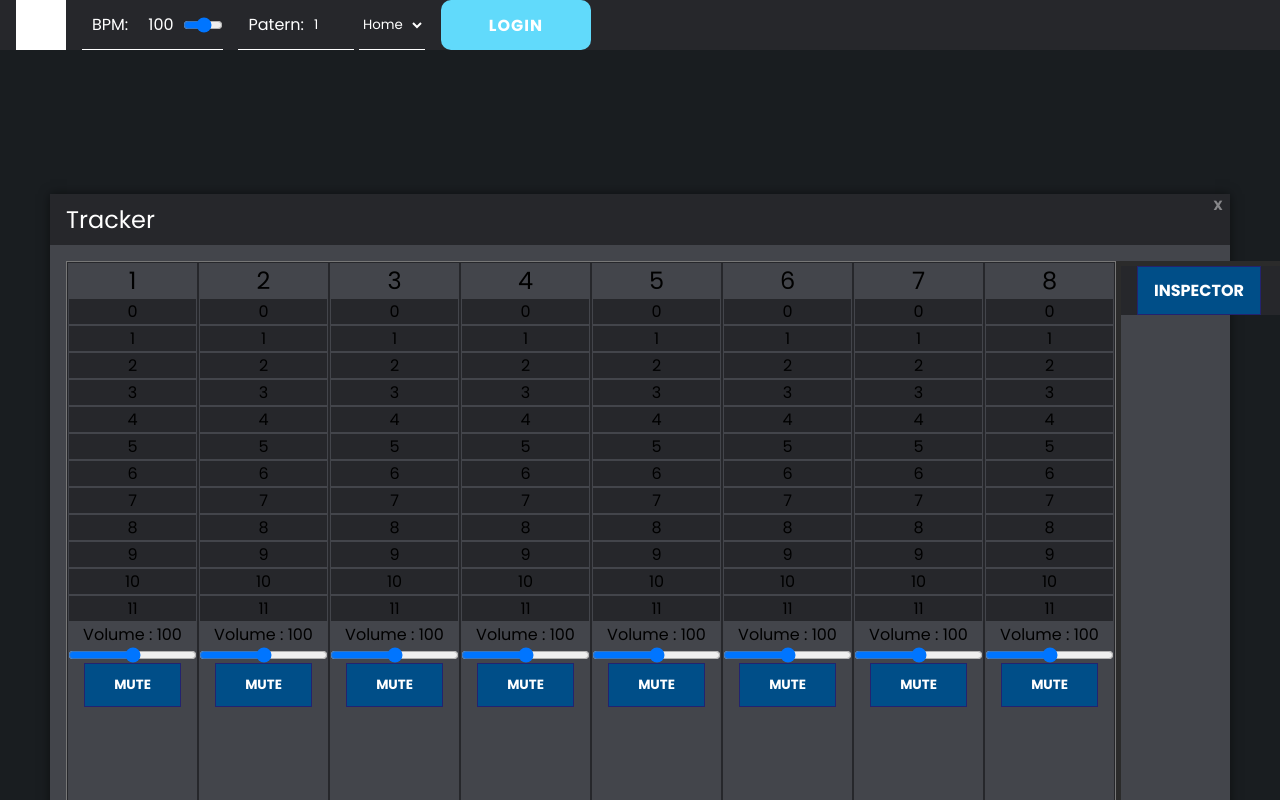
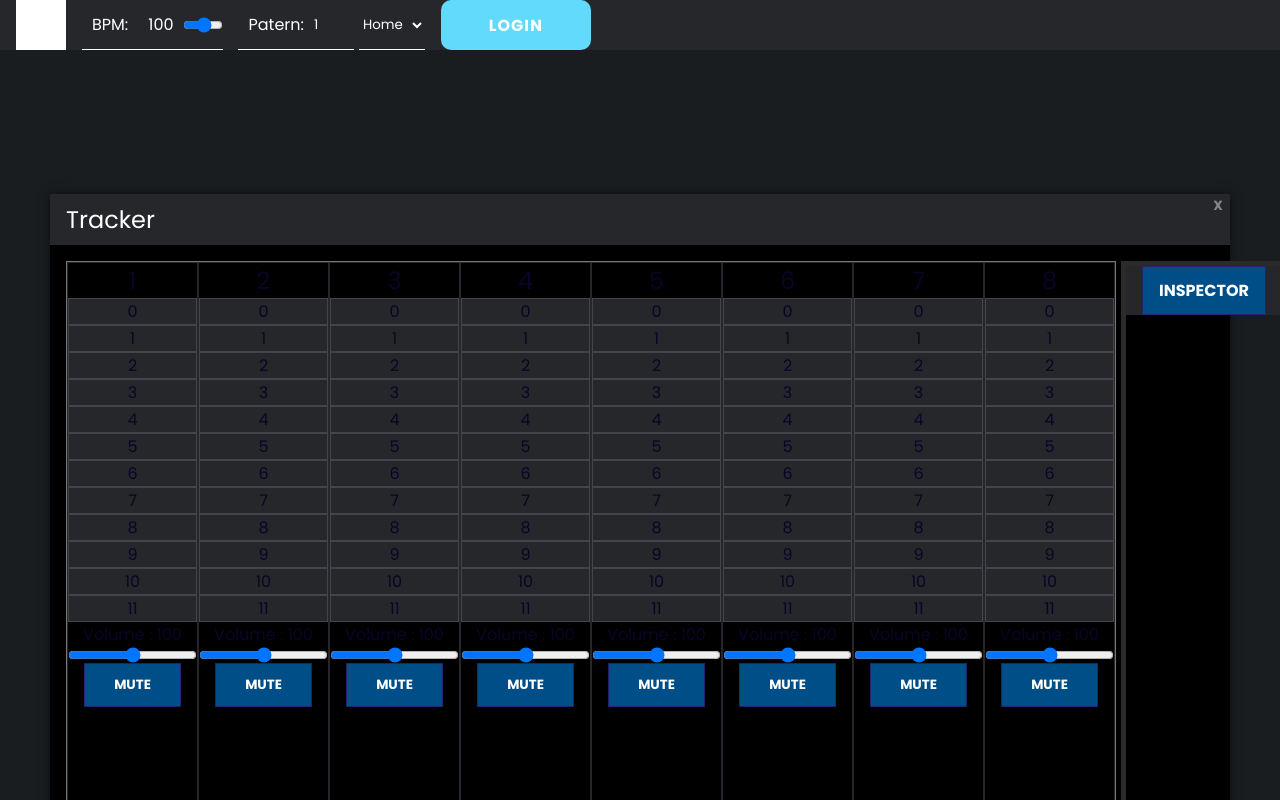
Before and after one commit to Procaillass/JamRacker, a React (Create React App) app: page /playlist in a window 1280 px wide. Shown: the top 800 px of the page. Built offline with nearby package versions, Linux system fonts and the light colour scheme.

Commit message:
Add drag and drop component

```diff
--- a/src/App.js
+++ b/src/App.js
@@ -30,7 +30,6 @@ function App() {
   */
 
   const PianoLocalStorage = localStorage.getItem("Data-piano");
-  console.log(PianoLocalStorage);
   const PianoLocalStorageNotes= PianoLocalStorage !== null ? JSON.parse(PianoLocalStorage).notes : [];
   const intialPiano = {
     title: "Creation sur le Piano roll",
--- a/src/App.scss
+++ b/src/App.scss
@@ -487,3 +487,30 @@ main{
     margin: 0 0 3rem 0;
     margin-top: 3rem;
 }
+
+/*Drag and Drop*/
+.grid-note {
+  display: grid;
+  grid-template-columns: repeat(4, 1fr);
+  grid-template-rows: repeat(8, 1fr);
+  grid-column-gap: 5px;
+  grid-row-gap: 5px;
+  background: rgb(0, 0, 0);
+  color:  rgb(12, 4, 39);
+  padding: 17rem;
+}
+
+.grid-item{
+  background-color: rgba(70, 70, 70, 0.8);
+  /* padding: 3rem; */
+  text-align: center;
+}
+
+.grid-item-active{
+  background-color: rgba(88, 235, 144, 0.8);
+  width: 100%;
+  height: 3rem;
+}
+.active{
+  background :rgb(55, 158, 95);
+}
--- /dev/null
+++ b/src/Components/DragDrop/Card.jsx
@@ -0,0 +1,24 @@
+import React from "react"
+
+
+ function Card(props){
+
+    const drag = (ev) =>{
+
+        const element_id = document.getElementById("move");
+
+        ev.dataTransfer.setData(element_id.id,ev.target.id);
+      }
+    return(
+        <div
+            id = {props.id}
+            className = {props.className}
+            draggable = {props.draggable}
+            onDragStart = {(ev) => drag(ev)}
+        >
+            {props.children}
+        </div>
+    )
+}
+
+export default Card
--- /dev/null
+++ b/src/Components/DragDrop/DragDrop.jsx
@@ -0,0 +1,54 @@
+import React, {useState} from "react";
+import { DragDropProvider } from "../../context/dragDropContext";
+
+function DragDrop(props) {
+    let itsHere = false;
+
+    let [listNote,setListNote] = useState([]);
+
+
+    const drop = (ev) => {
+        ev.preventDefault();
+
+        // recuepere les données en fonction de l'id de la personne cibler
+        let data = ev.dataTransfer.getData(ev.target.id);
+        console.log("drag",data)
+
+        // condition pour voir si l'element est deja a l'interieure ou non
+        if(!itsHere){
+            ev.target.appendChild(document.getElementById(data));
+
+        }
+        else{
+            return console.log("joe",itsHere)
+        }
+
+
+    }
+
+    // moment du drag ou l'on passe au dessus des blocks ou l'ont peut deposé les blockElements
+    const allowDrop = (ev) =>{
+        ev.preventDefault();
+
+        if(!(ev.target.id === "move")){
+            itsHere = true;
+        }
+
+    }
+
+
+    return(
+
+        <div
+        id= {props.id}
+        className= {props.className}
+        onDrop={(ev) => drop(ev)}
+        onDragOver={ (ev) => allowDrop(ev)}
+        >
+        {props.children}
+        </div>
+
+    )
+}
+
+export default DragDrop;
--- a/src/Components/Tracker/Tracker.jsx
+++ b/src/Components/Tracker/Tracker.jsx
@@ -3,7 +3,9 @@ import "./Tracker.scss";
 // import * as Tone from 'tone';
 import trackerContext from "../../context/trackerContext";
 import { TrackerProvider } from "../../context/trackerContext";
-
+import DragDrop from "../DragDrop/DragDrop";
+import Card from "../DragDrop/Card";
+import DragDropContext from "../../context/dragDropContext";
 
 
 
@@ -96,17 +98,28 @@ function Tracker() {
 * -------------
 */
 
-    const { dataTracker, setDataTracker } = useContext(trackerContext)
+   /*  const listSound = useContext(DragDropContext); */
 
+    const [test,setTest] = useState();
+
+    const { dataTracker, setDataTracker } = useContext(trackerContext);
 
     const generatePistes = (stepsNum = 12) => Array.from({ length: stepsNum }, () => 0);
 
     const [dataSounds, setdataSounds] = useState({
 
-        Sounds : [
+        sounds : [
             {
-                name:"wav1",
-                url: ""
+                name:"sound1",
+                url: "../../Assets/Sounds/clap.wav"
+            },
+            {
+                name:"sound2",
+                url: "../../Assets/Sounds/hat.wav"
+            },
+            {
+                name:"sound3",
+                url: "../../Assets/Sounds/kick.wav"
             }
         ]
     })
@@ -164,6 +177,8 @@ function Tracker() {
         const newTracks = [...tracks].map(el => ({ ...el, steps: generatePistes(steps) }));
         setdataPistes({ ...dataPistes, tracks: newTracks });
       }, [steps])
+
+
     /*
     * -------------
     * RENDER
@@ -178,7 +193,7 @@ function Tracker() {
                 <button className="box__close" onClick={handleClose}>X</button>
             </div>
 
-            <div className="box__content">
+            <div  id="yes" className="grid-note box__content">
                 {/* _______________________________________________________________________début de la grille */}
                 <ul className="box__content__pistes">
                     {/* Première colonne à gauche de la grille pour les nombres */}
@@ -191,8 +206,7 @@ function Tracker() {
 
                     <h2>{track.name}</h2>
                    {track.steps.map((step,stepIdx) => (
-
-                       <div className="step">{stepIdx}</div>
+                       <DragDrop id="move" className="grid-item step">{stepIdx}</DragDrop>
 
                    ))
                    }
@@ -310,15 +324,13 @@ function Tracker() {
                             <p>Liste de mes pistes audio</p>
                             {/* image pour représenter la liste des Audio perso */}
                            <ul>
-                               <li>
-                                   <div className="step button">wav from db 1</div>
-                               </li>
-                                  <li>
-                                   <div className="step button">wav 2</div>
-                               </li>
-                                  <li>
-                                   <div className="step button">wav 3</div>
-                               </li>
+                               {dataSounds.sounds.map((sound,soundIdx) => (
+                                   <li key={soundIdx}>
+                                   <DragDrop id="move" className="grid-item">
+                                        <Card id={sound.name} className="grid-item-active step button" draggable="true">{sound.name}</Card>
+                                   </DragDrop>
+                                    </li>
+                               ))}
                            </ul>
 
                             <div className="tracker_menu__nav__container__browser__buttons">
--- /dev/null
+++ b/src/context/dragDropContext.js
@@ -0,0 +1,6 @@
+import React, {createContext} from 'react';
+
+const DragDropContext = createContext();
+
+export default DragDropContext;
+export const  DragDropProvider = DragDropContext.Provider;
```
